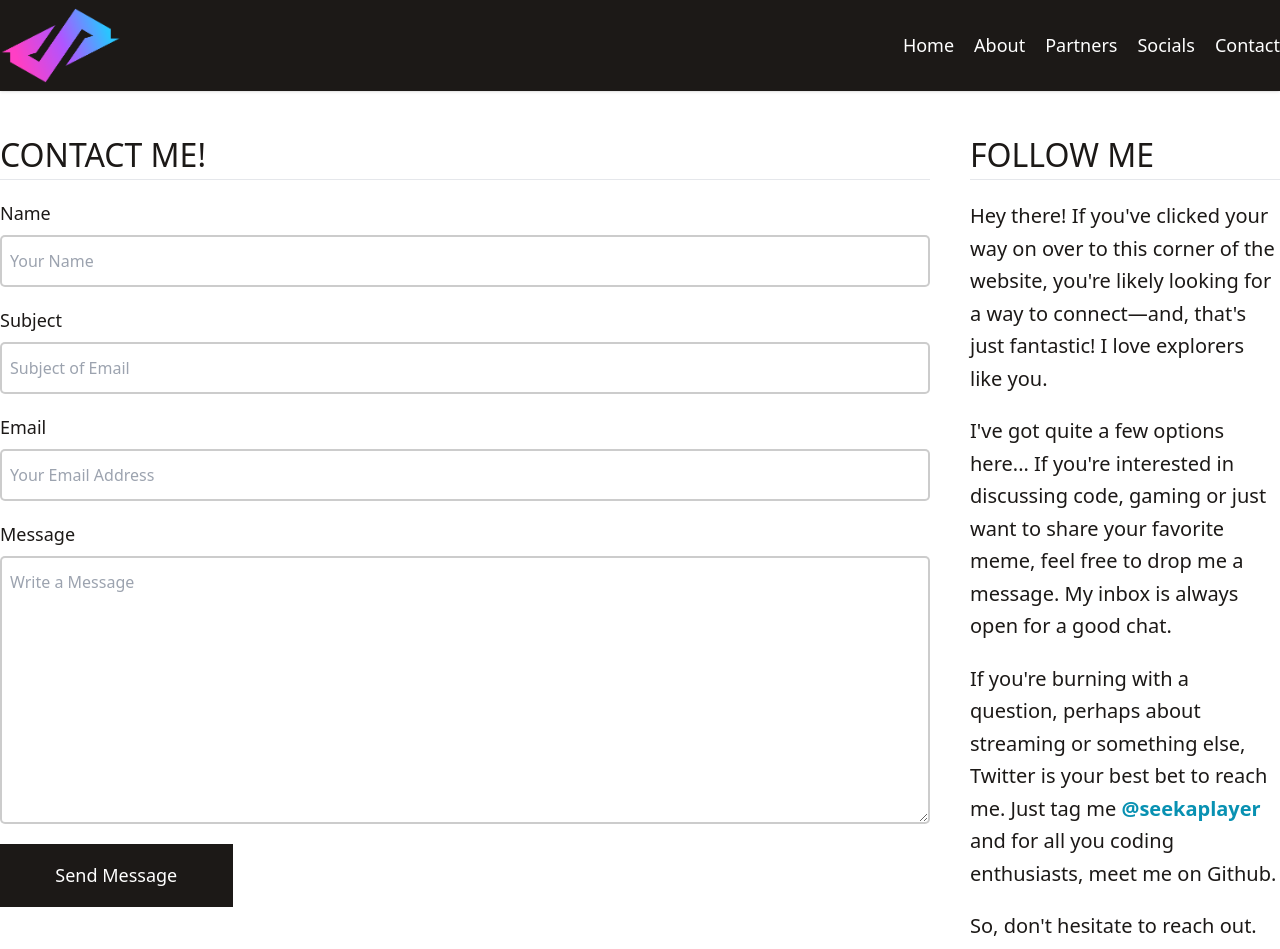
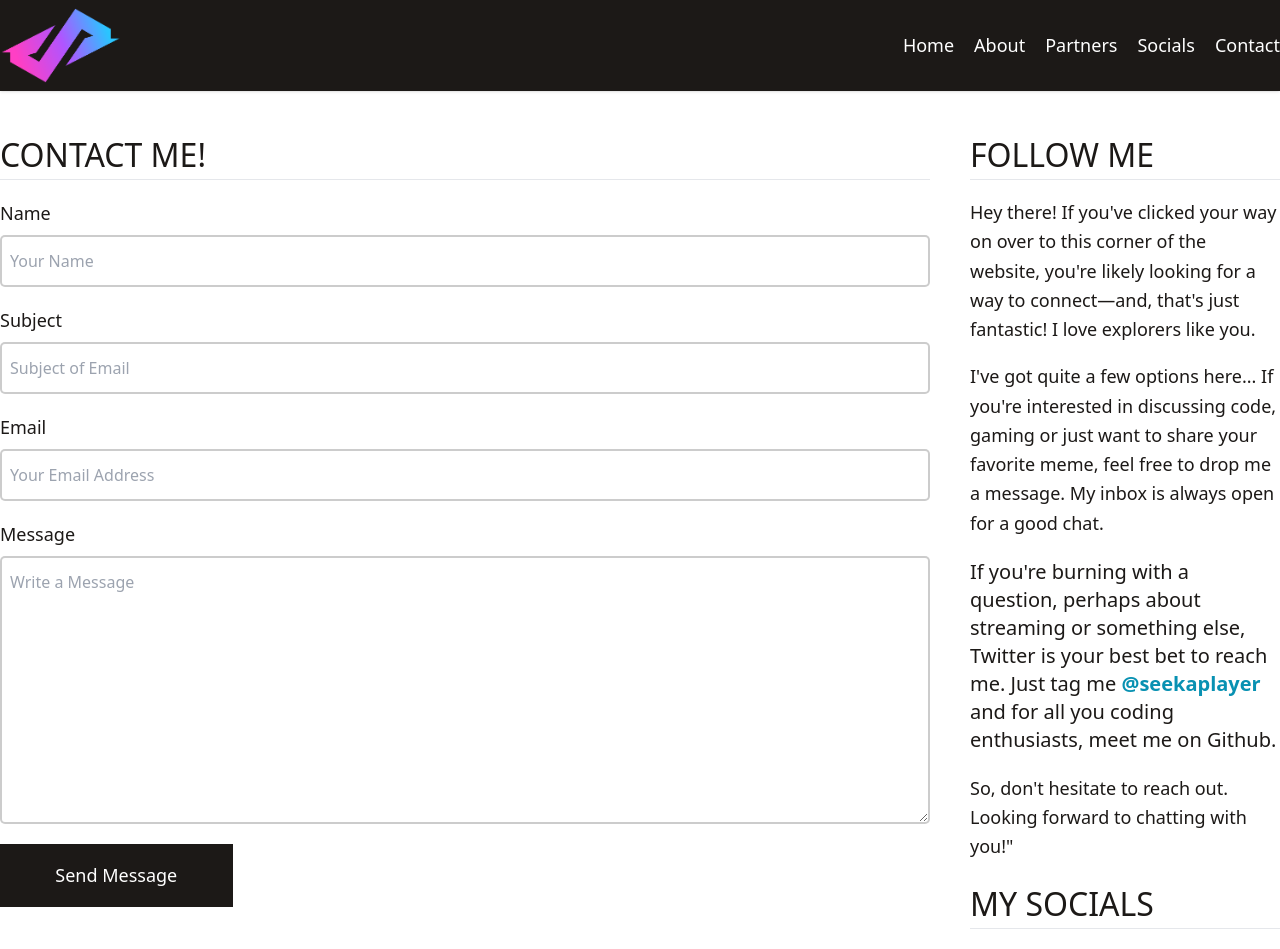
Before and after one commit to seekaplayer/seekaplayer, a Nuxt app: page /contact in a window 1280 px wide. Shown: the top 949 px of the page. Built offline with nearby package versions, Linux system fonts and the light colour scheme.

Commit message:
fixed font sizing on pages.

```diff
--- a/components/Form.vue
+++ b/components/Form.vue
@@ -47,7 +47,7 @@
       ></textarea>
     </div>
 
-    <button class="btn md:w-4/12 lg:w-3/12" type="submit">Send Message</button>
+    <button class="btn md:w-4/12 xl:w-3/12" type="submit">Send Message</button>
   </form>
 </template>
 
--- a/pages/contact.vue
+++ b/pages/contact.vue
@@ -13,17 +13,17 @@
       <header>
         <h2>Follow Me</h2>
         <hr />
-        <p class="text-xl leading-relaxed font-thin">
+        <p class="text-lg xl:text leading-relaxed font-thin">
           Hey there! If you've clicked your way on over to this corner of the
           website, you're likely looking for a way to connect—and, that's just
           fantastic! I love explorers like you.
         </p>
-        <p class="text-xl leading-relaxed font-thin">
+        <p class="text-lg xl:text leading-relaxed font-thin">
           I've got quite a few options here... If you're interested in
           discussing code, gaming or just want to share your favorite meme, feel
           free to drop me a message. My inbox is always open for a good chat.
         </p>
-        <p class="text-xl leading-relaxed font-thin">
+        <p class="text-lg xl:text-xl leading-relaxed font-thin">
           If you're burning with a question, perhaps about streaming or
           something else, Twitter is your best bet to reach me. Just tag me
           <NuxtLink
@@ -34,7 +34,7 @@
           >
           and for all you coding enthusiasts, meet me on Github.
         </p>
-        <p class="text-xl leading-relaxed font-thin">
+        <p class="text-lg xl:text leading-relaxed font-thin">
           So, don't hesitate to reach out. Looking forward to chatting with
           you!"
         </p>
```
